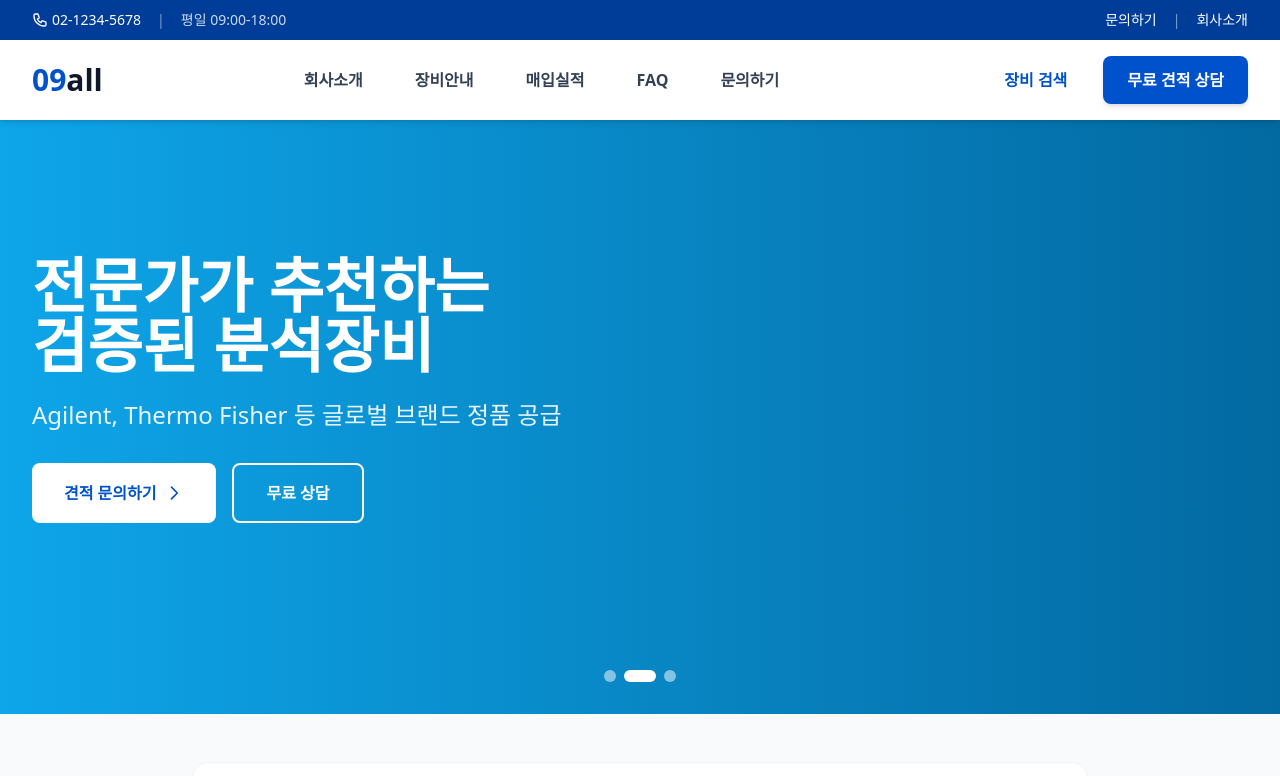
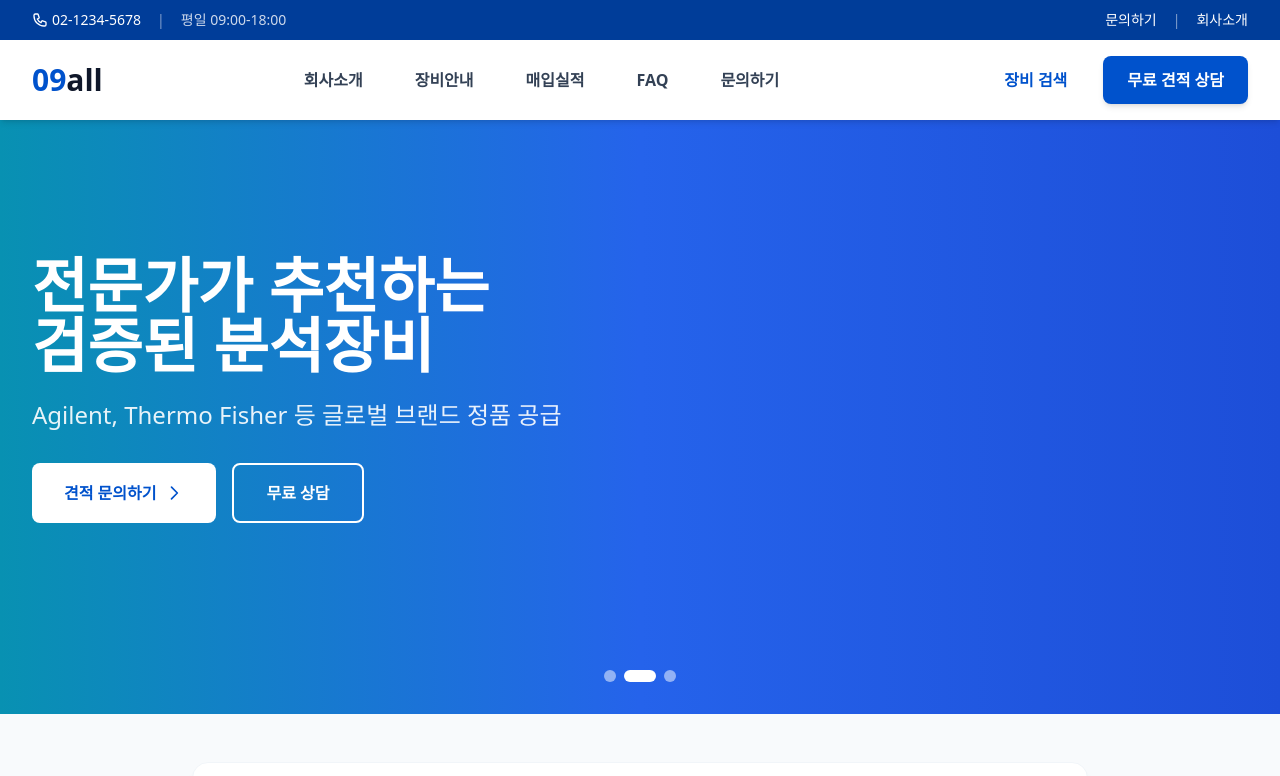
Before and after one commit to wlsrnr153/09allweb_1.1v, a Next.js app: page / in a window 1280 px wide. Shown: the top 776 px of the page. Built offline with nearby package versions, Linux system fonts and the light colour scheme; a web font is replaced by a local one.

Commit message:
fix: improve hero slider color gradients for better visual distinction

```diff
--- a/app/(marketing)/page.tsx
+++ b/app/(marketing)/page.tsx
@@ -16,21 +16,21 @@ export default function HomePage() {
       description: '20년 전통의 신뢰할 수 있는 연구장비 전문 기업',
       cta: '장비 둘러보기',
       link: '/equipment',
-      bg: 'from-primary-600 to-primary-800',
+      bg: 'from-primary-600 via-primary-700 to-primary-800',
     },
     {
       title: '전문가가 추천하는\n검증된 분석장비',
       description: 'Agilent, Thermo Fisher 등 글로벌 브랜드 정품 공급',
       cta: '견적 문의하기',
       link: '/contact',
-      bg: 'from-secondary-500 to-secondary-700',
+      bg: 'from-cyan-600 via-blue-600 to-blue-700',
     },
     {
       title: '합리적인 가격의\n리퍼비시 장비',
       description: '전문 기술진의 철저한 점검을 거친 중고 장비',
       cta: '실적 보기',
       link: '/portfolio',
-      bg: 'from-primary-700 to-primary-900',
+      bg: 'from-indigo-600 via-indigo-700 to-purple-700',
     },
   ]
 
```
